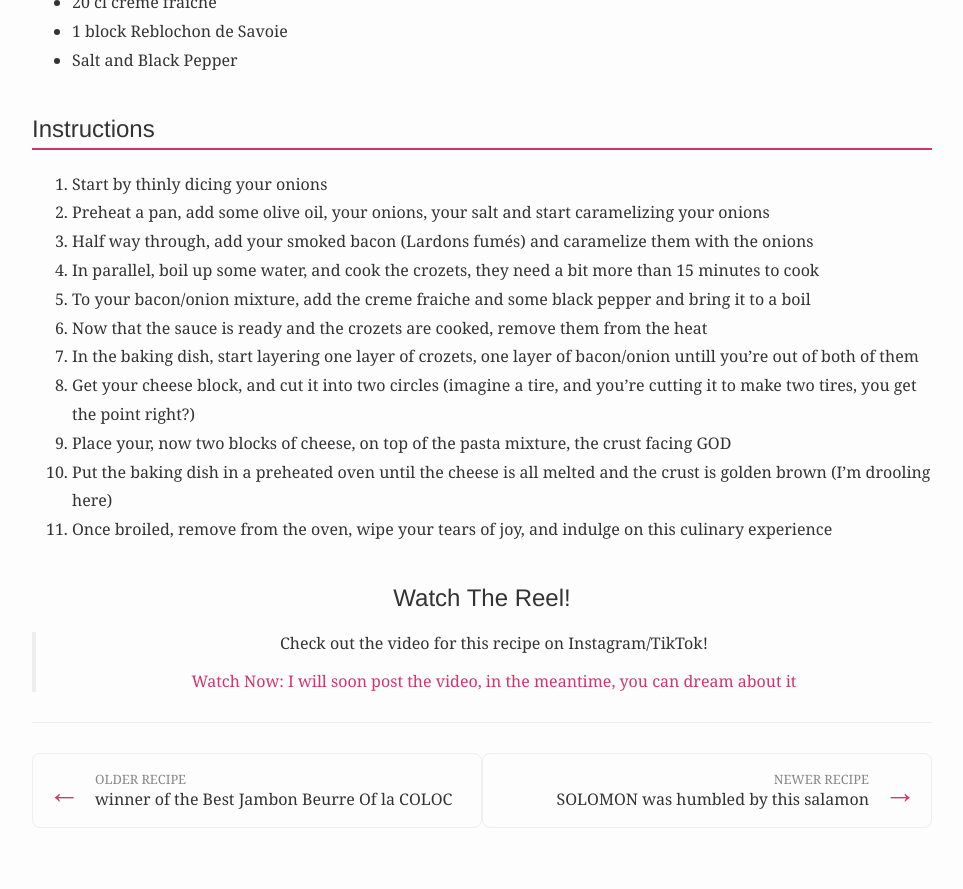
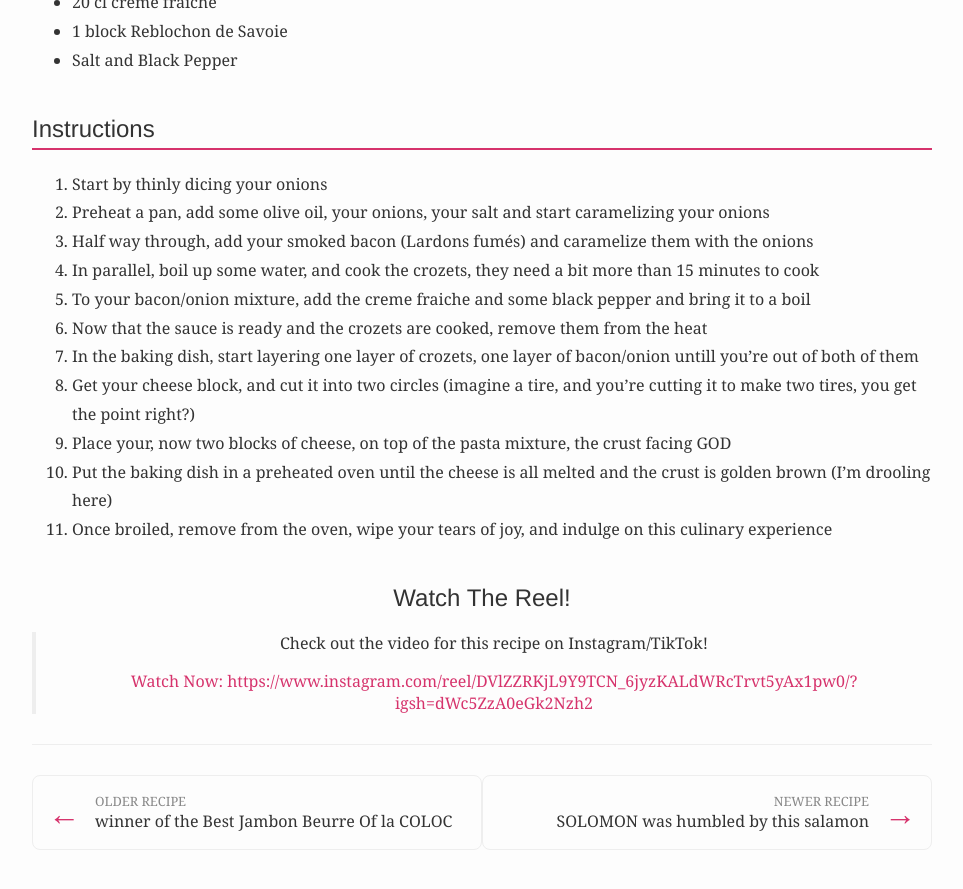
Before and after one commit to AntiLibrary5/nicools-kitchen, a Jekyll site: the page built from _posts/2025-08-21-croziflette.md, in a window 1280 px wide and 900 px high, scrolled down 1052 px. Shown: the top 889 px of the window, without its empty margins (158-1121 px from the left). Built offline with Jekyll 4.4.1, drawn with Linux system fonts in a browser that asks for light colours.

Commit message:
adding video link to croz

```diff
--- a/_posts/2025-08-21-croziflette.md
+++ b/_posts/2025-08-21-croziflette.md
@@ -5,7 +5,7 @@ image: /assets/images/croziflette.jpg
 prep_time: "30 mins"
 cook_time: "25 mins"
 servings: "All for me"
-video_link: "I will soon post the video, in the meantime, you can dream about it"
+video_link: "https://www.instagram.com/reel/DVlZZRKjL9Y9TCN_6jyzKALdWRcTrvt5yAx1pw0/?igsh=dWc5ZzA0eGk2Nzh2"
 tags: [Non Vegetarian]
 ---
 
```
